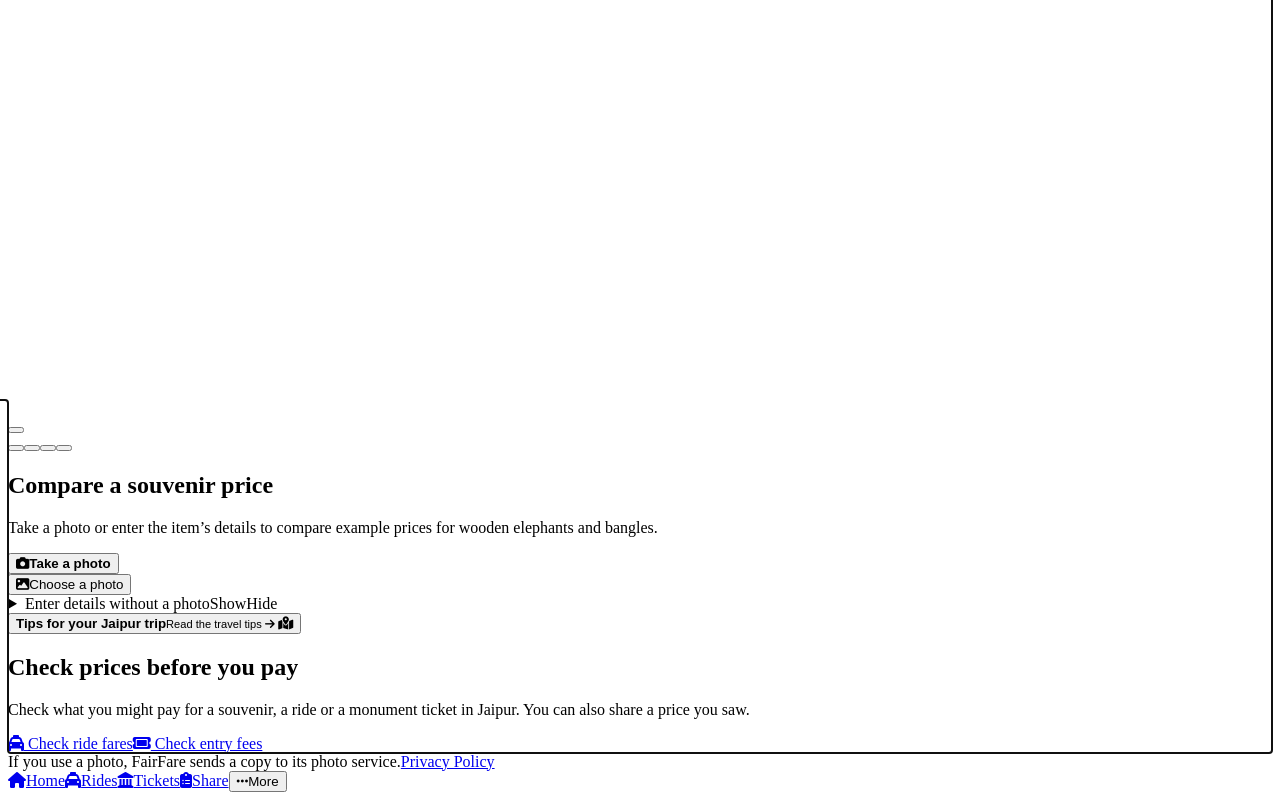
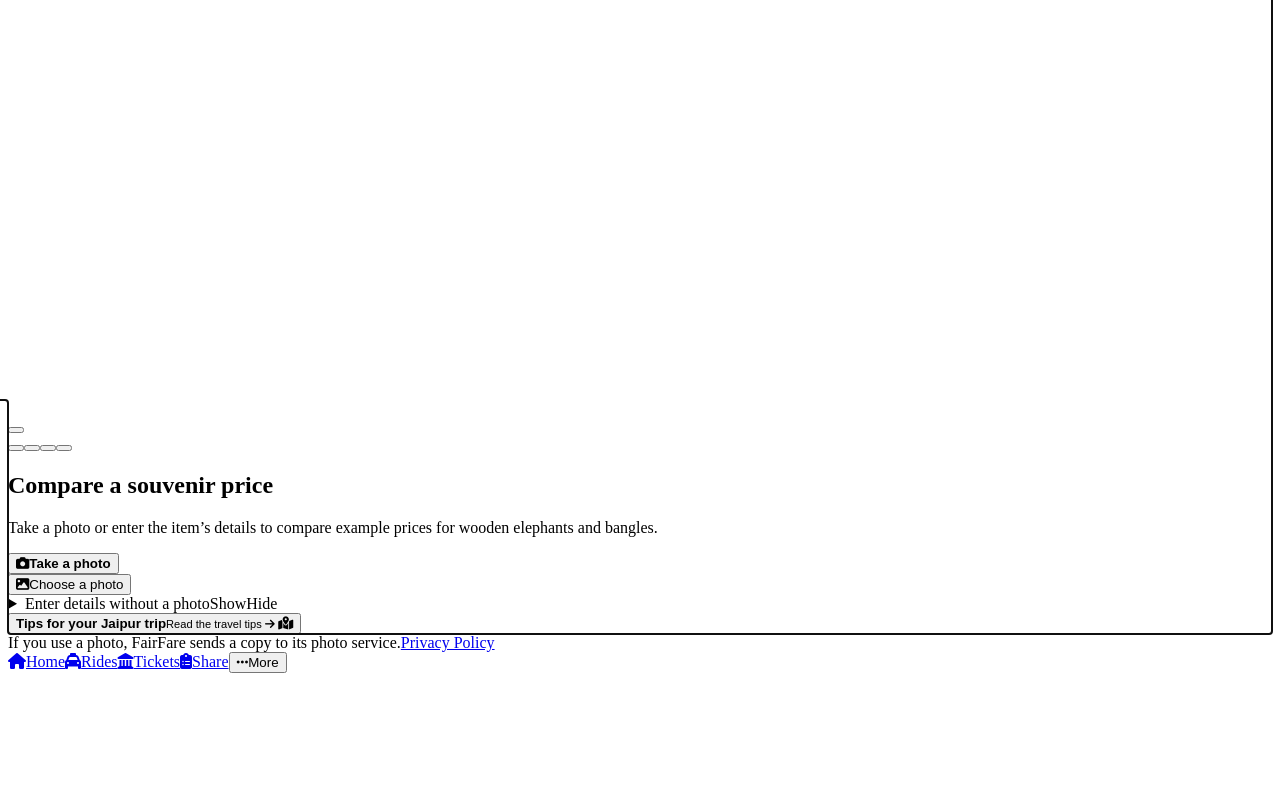
Before and after one commit to FairFareApp/fairfareapp.github.io, a website with bundled scripts: page index.html in a window 1280 px wide. Shown: the part 4405-5205 px from the top of the page. After the commit the page ends 5086 px from the top, so only its background shows below. Built offline with nearby package versions, Linux system fonts and the light colour scheme.

Commit message:
fix: give Jaipur tips a standalone home card

```diff
--- a/css/app.css
+++ b/css/app.css
@@ -2737,45 +2737,9 @@ summary {
   text-align: left;
 }
 .home-tools {
-  display: grid;
-  gap: 14px;
   padding: clamp(12px, 3vw, 20px);
   border: 1px solid var(--line);
   border-radius: 20px;
-}
-.home-intro {
-  padding: 18px 18px 8px;
-  border-radius: 24px 8px 24px 24px;
-  background: var(--leaf);
-  color: var(--leaf-ink);
-}
-.home-intro h2 {
-  margin: 0 0 7px;
-  font-size: clamp(1.5rem, 4.2vw, 2rem);
-  line-height: 1.14;
-  text-wrap: balance;
-}
-.home-intro p {
-  max-width: 52ch;
-  margin: 0;
-  font-size: 0.9375rem;
-  line-height: 1.5;
-}
-.intro-links {
-  display: flex;
-  flex-wrap: wrap;
-  gap: 0 20px;
-  margin-top: 3px;
-}
-.intro-links a {
-  display: inline-flex;
-  align-items: center;
-  gap: 6px;
-  min-height: 44px;
-  color: inherit;
-  font-size: 0.875rem;
-  font-weight: 800;
-  text-underline-offset: 3px;
 }
 .home-scan {
   min-width: 0;
--- a/js/app.js
+++ b/js/app.js
@@ -123,18 +123,11 @@ function home() {
   return `<div class="home-start">
     <h1 class="sr-only">Check prices in Jaipur with FairFare</h1>
     ${campaignMarkup()}
-    <section class="home-tools" aria-label="Souvenir price check and Jaipur travel tips">
-      ${scan(true)}
-      <button type="button" class="ready-launch ${state.travelReady ? "is-ready" : ""}" data-dialog="ready" aria-haspopup="dialog">
-        <span class="ready-copy">${readyCopy()}</span>
-        ${icon("map-location-dot")}
-      </button>
-    </section>
-    <section class="home-intro" aria-labelledby="home-title">
-      <h2 id="home-title">Check prices before you pay</h2>
-      <p>Check what you might pay for a souvenir, a ride or a monument ticket in Jaipur. You can also share a price you saw.</p>
-      <div class="intro-links"><a href="/fares">${icon("taxi")} Check ride fares</a><a href="/monuments">${icon("ticket")} Check entry fees</a></div>
-    </section>
+    <div class="home-tools">${scan(true)}</div>
+    <button type="button" class="ready-launch ${state.travelReady ? "is-ready" : ""}" data-dialog="ready" aria-haspopup="dialog">
+      <span class="ready-copy">${readyCopy()}</span>
+      ${icon("map-location-dot")}
+    </button>
   </div>`;
 }
 function readyCopy() {
--- a/sw.js
+++ b/sw.js
@@ -1,4 +1,4 @@
-const VERSION='fairfare-v21';
+const VERSION='fairfare-v22';
 const SHELL=['/','/index.html','/offline.html','/css/app.css','/js/app.js','/js/api.js','/js/config.js','/js/matching.js','/js/products.js','/js/images.js','/js/ui.js','/js/guidance.js','/js/contribution.js','/js/policies.js','/js/decks.js','/js/travel-advice.js','/js/receipts.js','/js/references.js','/js/quote.js','/assets/brand-mark.png','/assets/icon-192.png','/assets/icon-512.png','/assets/icon-maskable.png','/assets/favicon-32.png','/assets/monuments/hawa.webp','/assets/monuments/city-palace.webp','/assets/monuments/jaigarh.webp','/assets/monuments/jawahar-kala.webp','/assets/brand/souvenir-prices.webp','/assets/brand/jaipur-auto.webp','/assets/brand/share-a-price.webp','/assets/monuments/jantar.webp','/assets/monuments/amber.webp','/manifest.webmanifest'];
 self.addEventListener('install',e=>{e.waitUntil(caches.open(VERSION).then(c=>c.addAll(SHELL)));self.skipWaiting();});
 self.addEventListener('activate',e=>{e.waitUntil(caches.keys().then(keys=>Promise.all(keys.filter(k=>k!==VERSION).map(k=>caches.delete(k)))).then(()=>self.clients.claim()));});
```
Also changed, not shown: tests/browser.mjs (+6 -6 lines).
